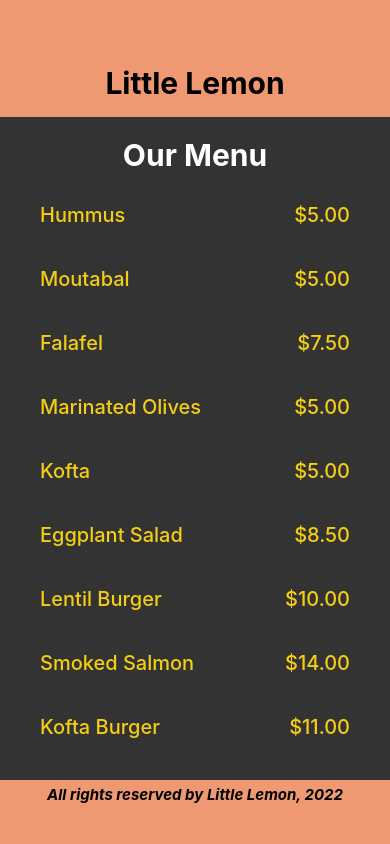
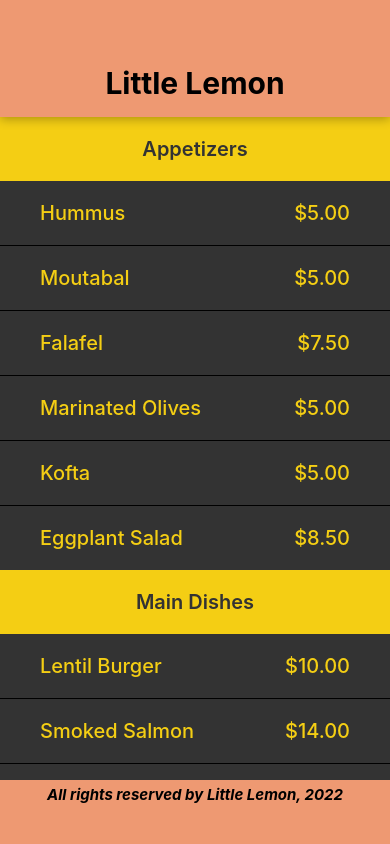
Before and after one commit to Khun2901/react-native-online-course, a React Native app: screen / in a window 390 px wide. Shown: the top 844 px of the page. Built offline with nearby package versions, Linux system fonts and the light colour scheme.

Commit message:
week2.2 sectionList

```diff
--- a/App.js
+++ b/App.js
@@ -4,17 +4,19 @@ import LittleLemonHeader from './components/LittleLemonHeader'
 import LittleLemonFooter from './components/LittleLemonFooter';
 import WelcomeScreen from './components/WelcomeScreen';
 import MenuList from './components/MenuList';
+import SectionMenuList from './components/SectionMenuList';
 
 export default function App() {
   return (
     <>
-      <View style={{flex: 0.15}}>
+      <View style={{flex: 0.15, zIndex: 40}}>
         <LittleLemonHeader />
       </View>
 
       <View style={{flex: 0.85}}>
         {/* <WelcomeScreen /> */}
-        <MenuList />
+        {/* <MenuList /> */}
+        <SectionMenuList />
       </View>
       <View>
         <LittleLemonFooter />
--- a/components/LittleLemonHeader.js
+++ b/components/LittleLemonHeader.js
@@ -4,7 +4,11 @@ import { StyleSheet, Text, View } from 'react-native'
 const styles = StyleSheet.create({
   container: {
     flex: 1,
-    backgroundColor: '#EE9972'
+    backgroundColor: '#EE9972',
+    shadowColor: '#000000',
+    shadowOffset: {width: 0, height: 2},
+    shadowOpacity: 0.3,
+    shadowRadius: 10,
   },
   headerText: {
     paddingTop: 65,
--- /dev/null
+++ b/components/SectionMenuList.js
@@ -0,0 +1,127 @@
+import * as React from 'react'
+import { View, Text, SectionList, StyleSheet } from 'react-native'
+
+const styles = StyleSheet.create({
+    container: {
+        elevation: 20
+    },
+    itemContainer: {
+        paddingHorizontal: 40,
+        paddingVertical: 20,
+        flexDirection: 'row',
+        justifyContent: 'space-between',
+        backgroundColor: '#333333',
+    },
+    itemText: {
+        color: '#F4CE14',
+        fontSize: 20,
+        fontWeight: '500',
+    },
+    headerText: {
+        color: 'white',
+        fontSize: 30,
+        fontWeight: '700',
+        textAlign: 'center'
+    },
+    headerContainer: {
+        paddingTop: 20,
+        paddingBottom: 10,
+        backgroundColor: '#333333',
+    },
+    sectionHeaderText: {
+        color: '#333333',
+        fontSize: 20,
+        fontWeight: '600',
+        textAlign: 'center'
+    },
+    sectionHeaderContainer: {
+        paddingTop: 20,
+        paddingBottom: 20,
+        backgroundColor: '#F4CE14',
+    },
+    itemSeparator: {
+        borderBottomWidth: 1,
+        borderBottomColor: 'EDEFEE'
+    }
+})
+
+
+const mockMenuList = [
+    {
+        title: 'Appetizers',
+        data: [
+            { name: 'Hummus', price: '$5.00' },
+            { name: 'Moutabal', price: '$5.00' },
+            { name: 'Falafel', price: '$7.50' },
+            { name: 'Marinated Olives', price: '$5.00' },
+            { name: 'Kofta', price: '$5.00' },
+            { name: 'Eggplant Salad', price: '$8.50' },
+        ],
+    },
+    {
+        title: 'Main Dishes',
+        data: [
+            { name: 'Lentil Burger', price: '$10.00' },
+            { name: 'Smoked Salmon', price: '$14.00' },
+            { name: 'Kofta Burger', price: '$11.00' },
+            { name: 'Turkish Kebab', price: '$15.50' },
+        ],
+    },
+    {
+        title: 'Sides',
+        data: [
+            { name: 'Fries', price: '$3.00', id: '11K' },
+            { name: 'Buttered Rice', price: '$3.00' },
+            { name: 'Bread Sticks', price: '$3.00' },
+            { name: 'Pita Pocket', price: '$3.00' },
+            { name: 'Lentil Soup', price: '$3.75' },
+            { name: 'Greek Salad', price: '$6.00' },
+            { name: 'Rice Pilaf', price: '$4.00' },
+        ],
+    },
+    {
+        title: 'Desserts',
+        data: [
+            { name: 'Baklava', price: '$3.00' },
+            { name: 'Tartufo', price: '$3.00' },
+            { name: 'Tiramisu', price: '$5.00' },
+            { name: 'Panna Cotta', price: '$5.00' },
+        ],
+    },
+];
+
+const Item = ({item}) => {
+    return (
+        <View style={styles.itemContainer}>
+            <Text style={styles.itemText}>{item.name}</Text>
+            <Text style={styles.itemText}>{item.price}</Text>
+        </View>
+    )
+}
+
+
+export default function SectionMenuList() {
+
+    const renderItem = ({item}) => (<Item item={item}/>)
+
+    const renderSectionHeader = ({section: {title}}) => (
+        <View style={styles.sectionHeaderContainer}>
+            <Text style={styles.sectionHeaderText}> {title} </Text>
+        </View>
+    )
+
+    const separator = () => (<View style={styles.itemSeparator}/>)
+
+    return (
+        <View style={styles.container}>
+            <SectionList
+                sections={mockMenuList}
+                renderItem={renderItem}
+                keyExtractor={(item, index) => item + index}
+                renderSectionHeader={renderSectionHeader}
+                ItemSeparatorComponent={separator}
+            />
+        </View>
+    )
+
+}
```
